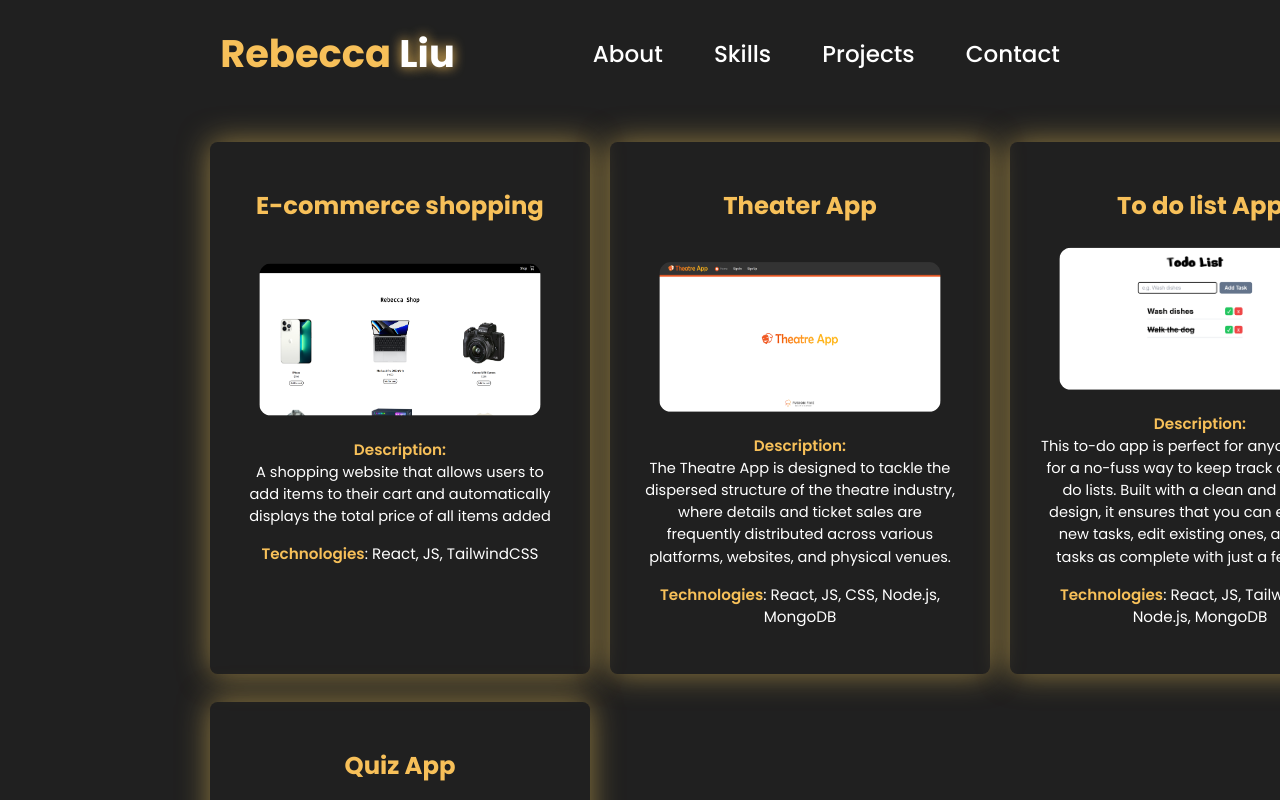
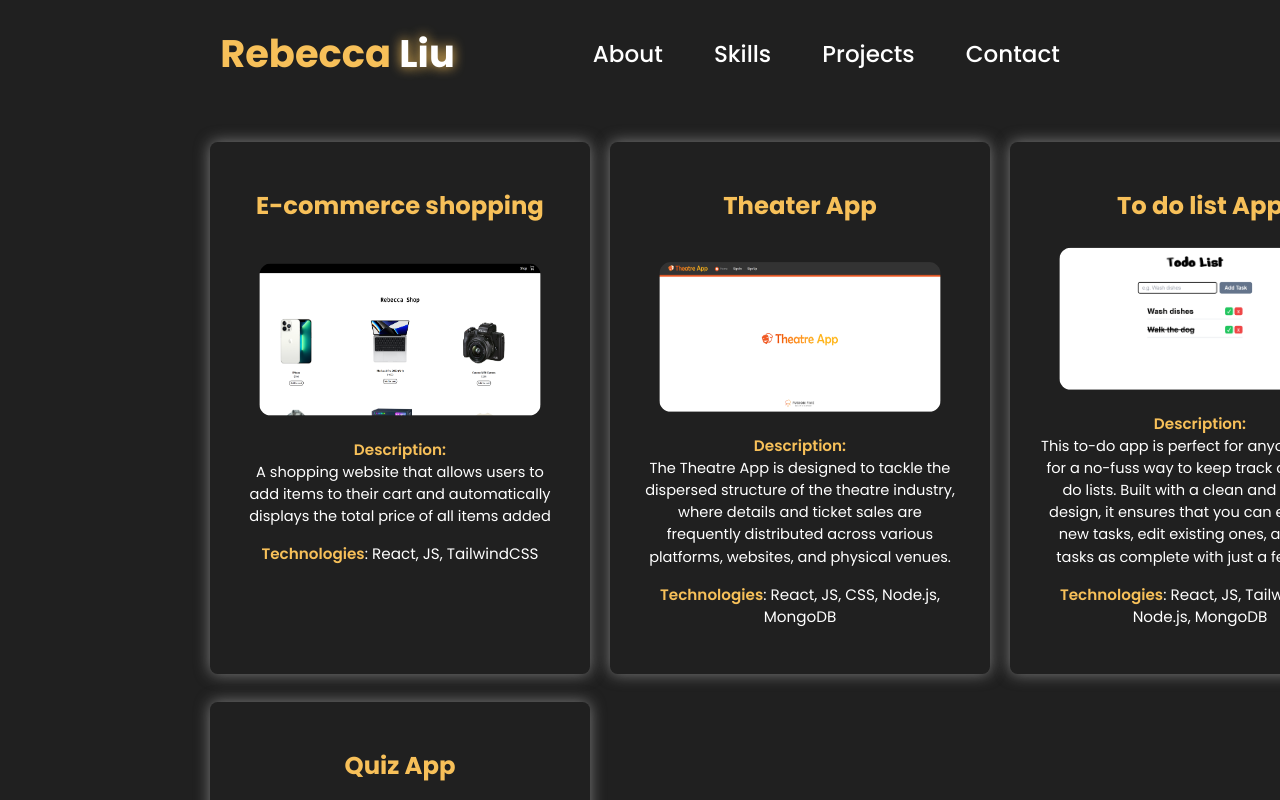
Before and after one commit to uilacceb/portfolio, a React (Vite) app in the folder client/: page /projects in a window 1280 px wide. Shown: the top 800 px of the page. Built offline with nearby package versions, Linux system fonts and the light colour scheme.

Commit message:
added css for hovering on project

```diff
--- a/client/src/pages/css/projectCard.css
+++ b/client/src/pages/css/projectCard.css
@@ -24,7 +24,7 @@
   order: 0.5px solid rgb(245, 184, 86);
   padding: 60px 40px;
   border-radius: 10px;
-  box-shadow: 0 0 40px rgba(255, 210, 96, 0.508);
+  box-shadow: 0 0 20px rgba(214, 214, 214, 0.508);
   transform: scale(0.95);
   cursor: pointer;
 }
@@ -37,11 +37,9 @@ a {
   border-radius: 15px;
 }
 
-
 .tech {
   font-size: 20px;
   margin-top: 20px;
-
 }
 
 .tech-text {
@@ -58,7 +56,8 @@ a {
 
 .pc-container:hover {
   transition: 0.5s ease;
-  transform: scale(1.005)
+  transform: scale(1.005);
+  box-shadow: 0 0 40px rgba(255, 210, 96, 0.508);
 }
 
 @media only screen and (max-width: 1025px) {
@@ -71,19 +70,13 @@ a {
     display: grid;
     grid-template-columns: 1fr 1fr;
     justify-content: center;
-
   }
-
-
 }
-
-
 
 @media only screen and (max-width: 680px) {
   .pc-container {
     width: auto;
     margin-top: 20px;
-
   }
   .project-section {
     display: grid;
```
